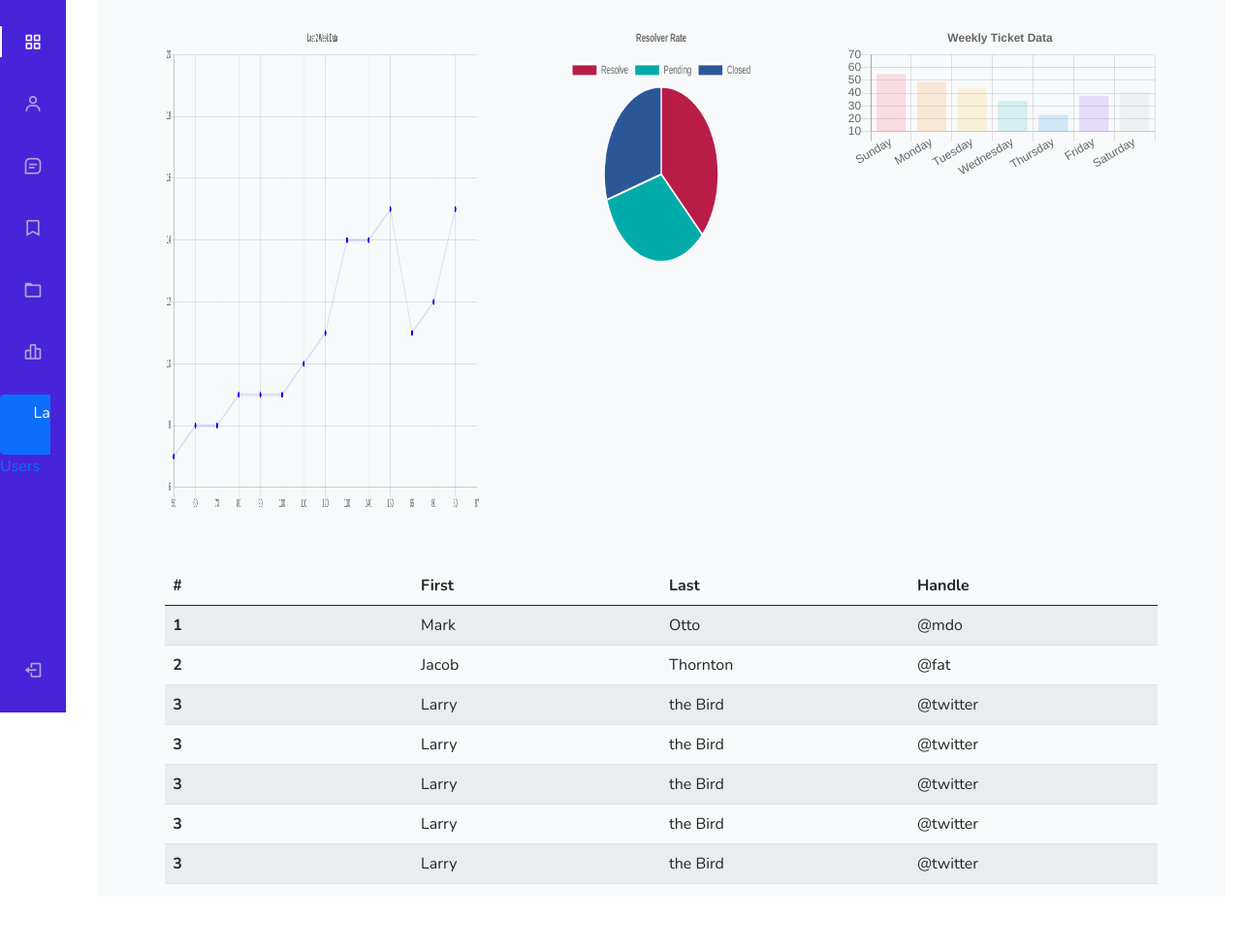
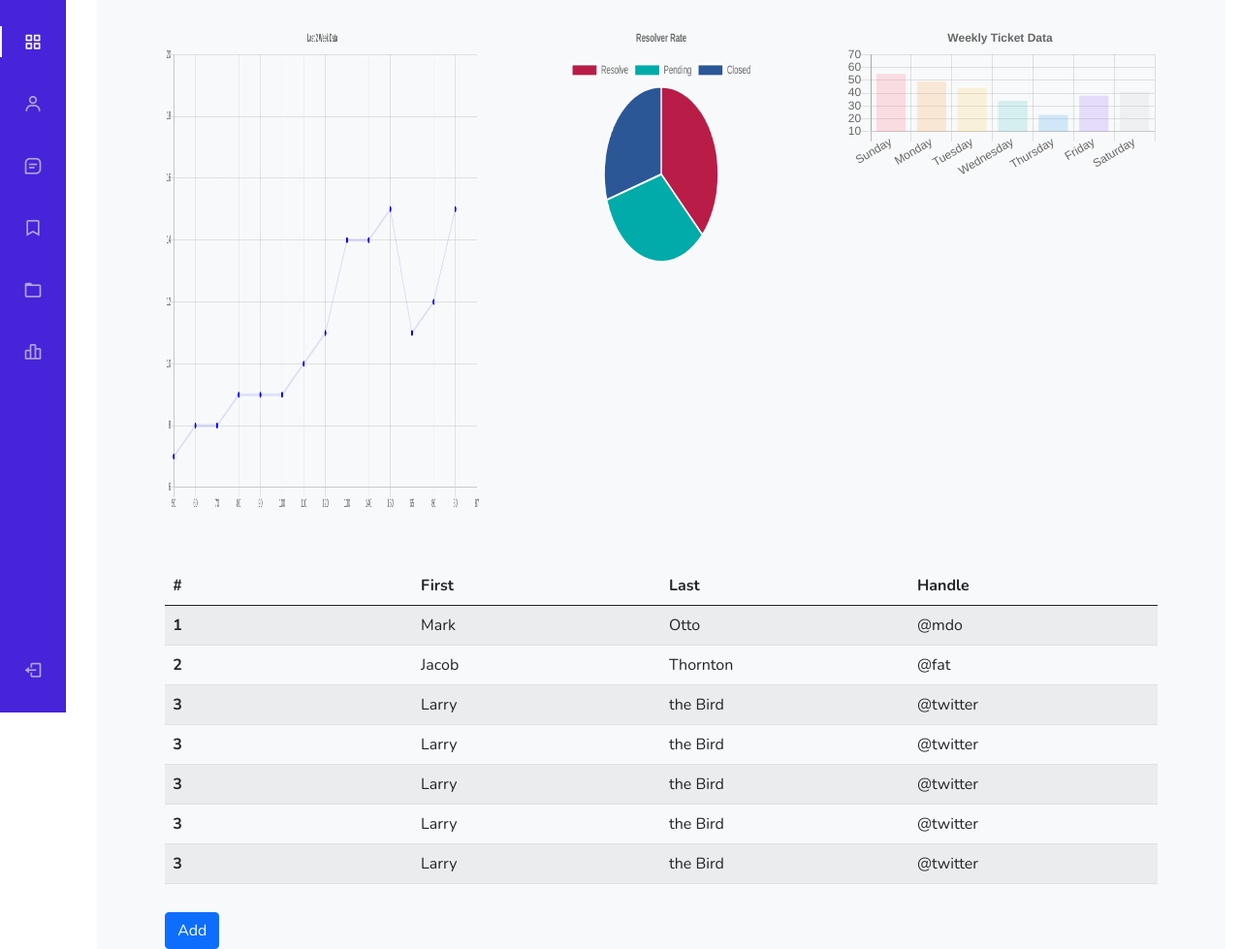
Before and after one commit to birendramondal/TicketTool, a Flask app: page / in a window 1280 px wide. Shown: the part 65-1044 px from the top of the page at 97% size. Before the commit the page ends 977 px from the top, so only its background shows below. Run offline with Flask 2, Linux system fonts and the light colour scheme.

Commit message:
Enable right click, fix Model and add "Add" button with table

```diff
--- a/static/css/style.css
+++ b/static/css/style.css
@@ -132,6 +132,12 @@ a {
 }
 
 
+.modal-dialog {
+    position: inherit;
+    width: 100%;
+    outline: 0;
+    overflow: hidden;
+}
 
 .container {
     padding-left: 5%;
@@ -148,16 +154,18 @@ a {
 }
 
 /* Set Scroll oin table start  */
-thead, tbody tr {
-    display:table;
-    width:100%;
-    table-layout:fixed;
+ thead, tbody tr {
+    display: table;
+    width: 100%;
+    table-layout: fixed;
 }
+
 tbody {
-    display:block;
-    height:300px;
-    overflow:auto;
+    display: block;
+    height: 300px;
+    overflow: auto;
 }
+
 /* Set Scroll oin table start  */
 
 
--- a/templates/index.html
+++ b/templates/index.html
@@ -20,6 +20,7 @@
         </div>
 
         <div class=ListTable>
+
             <table class="table table-striped">
                 <thead>
                     <tr>
@@ -86,6 +87,9 @@
                     </tr>
                 </tbody>
             </table>
+            <button type="button" class="btn btn-primary" data-bs-toggle="modal" data-bs-target="#crtUser">
+                Add
+            </button>
         </div>
     </div>
 </div>
@@ -93,4 +97,5 @@
 
 
 
+
 {% endblock %}
--- a/templates/layout.html
+++ b/templates/layout.html
@@ -11,7 +11,9 @@
     <script src="https://cdnjs.cloudflare.com/ajax/libs/Chart.js/2.9.4/Chart.js"></script>
 </head>
 
-<body oncontextmenu='return false' class='snippet-body'>
+<body class='snippet-body'>
+
+    <!--disable right clieck remove from body tag     "  oncontextmenu='return false' "  -->
 
     <body id="body-pd">
         <header class="header" id="header">
@@ -35,11 +37,7 @@
                             <span class="nav_name">Files</span> </a>
                         <a href="#" class="nav_link "> <i class='bx bx-bar-chart-alt-2 nav_icon'></i>
                             <span class="nav_name">Stats</span> </a>
-                        <button type="button" class="btn btn-primary" data-bs-toggle="modal" data-bs-target="#crtUser">
-                            Launch demo modal
-                        </button>
-                        <a href="#" data-toggle="modal" data-target="#crtUser">
-                            Users </a>
+
 
                     </div>
                 </div>
```
